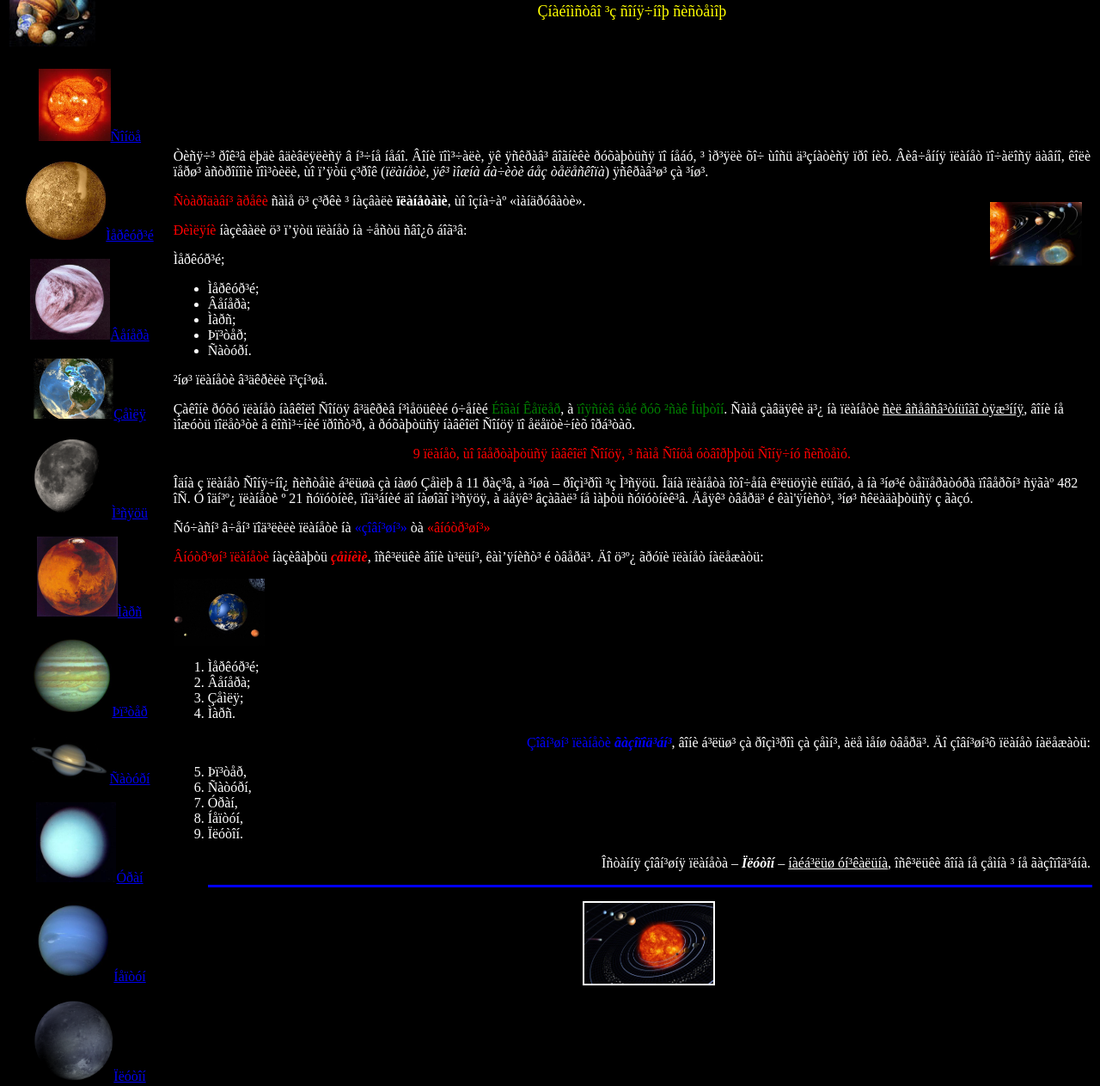
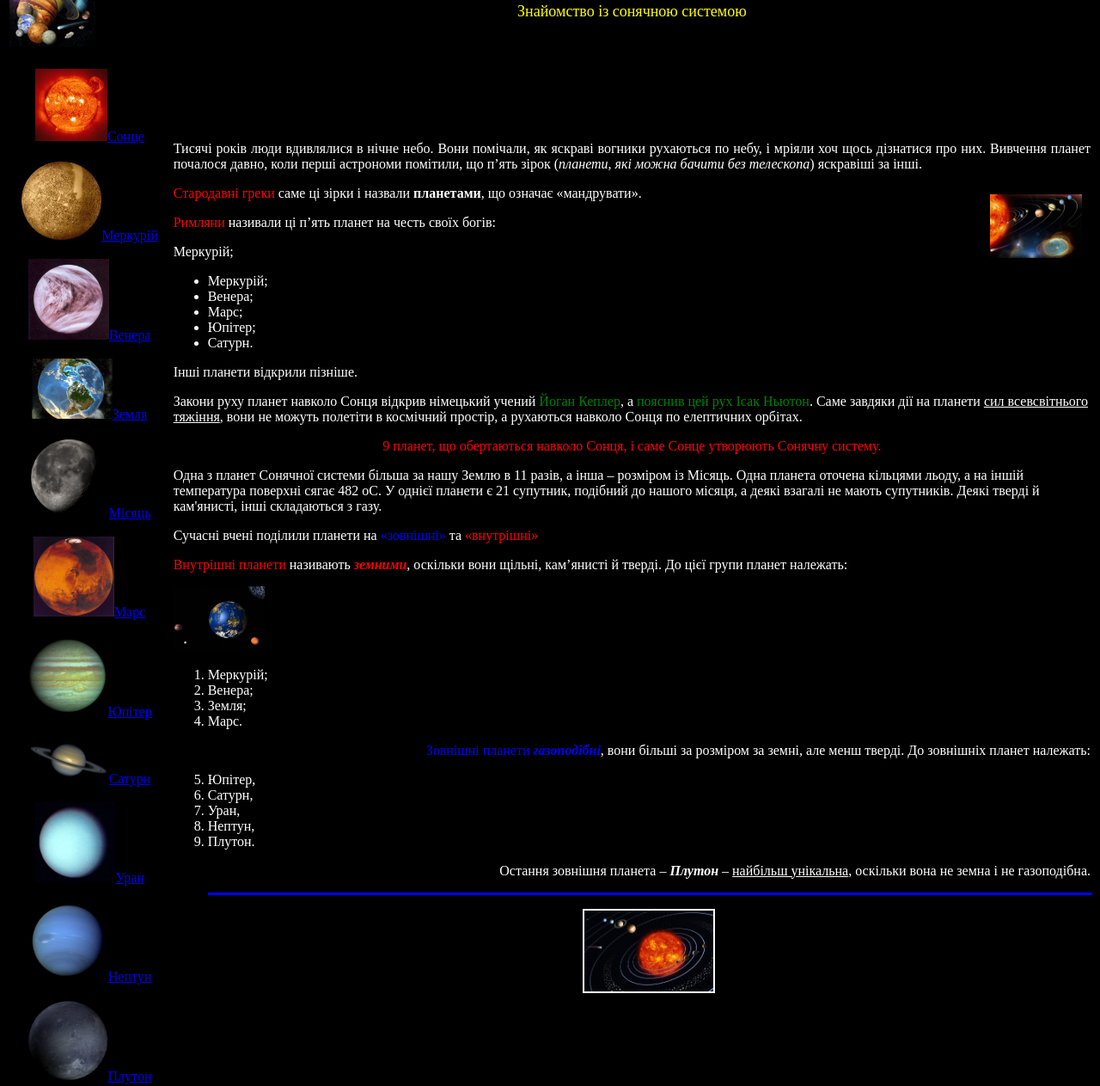
Before and after one commit to hanonvasynyt/hanonvasynyt.github.io, a plain HTML site: page index.html in a window 1280 px wide. Shown: the part 43-1306 px from the top of the page at 86% size. Drawn offline with Linux system fonts and the light colour scheme.

Commit message:
Update index.html

```diff
--- a/index.html
+++ b/index.html
@@ -1,8 +1,8 @@
 <!DOCTYPE html>
 <HTML>
 <HEAD>
-		<TITLE>Íàâ÷àëüíèé ñàéò ç ïðèðîäîçíàâñòâà</title>
-		<meta charset="utf-8">
+		<TITLE>Навчальний сайт з природознавства</title>
+
 
 	</head>
 	<BODY bgcolor="black"><font color="white">
@@ -13,56 +13,56 @@
 		<td width="15%"><IMG src="IMG\golovna.jpg"></td>
 		<TD align="CENTER" valign="middle">
 
-			<P align="center"><font color="yellow" size="4">Çíàéîìñòâî ³ç ñîíÿ÷íîþ ñèñòåìîþ</font></p></td></tr>
+			<P align="center"><font color="yellow" size="4">Знайомство із сонячною системою</font></p></td></tr>
 
 
 	<tr>
 		<td width="15%"  align="CENTER" valign="top">
-<br><a href="soln.html"><IMG src="IMG\sol2.jpg " width="45%">Ñîíöå</a></br>
-<br><a href="merkurij.html"><IMG src="IMG\merkurij.jpg" width="50%">Ìåðêóð³é</a></br>
-<br><a href="venera.html"><IMG src="IMG\venera.jpg" width="50%">Âåíåðà</a></br>
-<br><a href="zeml.html"><IMG src="IMG\zem11.jpg" width="50%">Çåìëÿ</a></br>
-<br><a href="misyats.html"><IMG src="IMG\Qs Moon 5.png" width="50%">Ì³ñÿöü</a></br>
-<br><a href="mars.html"><IMG src="IMG\Mars.jpg" width="50%">Ìàðñ</a></br>
-<br><a href="jupiter.html"><IMG src="IMG\jupiter.jpg" width="50%">Þï³òåð</a></br>
-<br><a href="saturn.html"><IMG src="IMG\saturn.jpg" width="50%">Ñàòóðí</a></br>
-<br><a href="uran.html"><IMG src="IMG\uran.jpg" width="50%">Óðàí</a></br>
-<br><a href="neptun.html"><IMG src="IMG\neptun.jpg" width="50%">Íåïòóí</a></br>
-<br><a href="pluton.html"><IMG src="IMG\QsPluto.png" width="50%">Ïëóòîí</a></br></td>
+<br><a href="soln.html"><IMG src="IMG\sol2.jpg " width="45%">Сонце</a></br>
+<br><a href="merkurij.html"><IMG src="IMG\merkurij.jpg" width="50%">Меркурій</a></br>
+<br><a href="venera.html"><IMG src="IMG\venera.jpg" width="50%">Венера</a></br>
+<br><a href="zeml.html"><IMG src="IMG\zem11.jpg" width="50%">Земля</a></br>
+<br><a href="misyats.html"><IMG src="IMG\Qs Moon 5.png" width="50%">Місяць</a></br>
+<br><a href="mars.html"><IMG src="IMG\Mars.jpg" width="50%">Марс</a></br>
+<br><a href="jupiter.html"><IMG src="IMG\jupiter.jpg" width="50%">Юпітер</a></br>
+<br><a href="saturn.html"><IMG src="IMG\saturn.jpg" width="50%">Сатурн</a></br>
+<br><a href="uran.html"><IMG src="IMG\uran.jpg" width="50%">Уран</a></br>
+<br><a href="neptun.html"><IMG src="IMG\neptun.jpg" width="50%">Нептун</a></br>
+<br><a href="pluton.html"><IMG src="IMG\QsPluto.png" width="50%">Плутон</a></br></td>
 
-<td><p align="justify">Òèñÿ÷³ ðîê³â ëþäè âäèâëÿëèñÿ â í³÷íå íåáî. Âîíè ïîì³÷àëè, ÿê ÿñêðàâ³ âîãíèêè ðóõàþòüñÿ ïî íåáó, ³ ìð³ÿëè õî÷ ùîñü ä³çíàòèñÿ ïðî íèõ. Âèâ÷åííÿ ïëàíåò ïî÷àëîñÿ äàâíî, êîëè ïåðø³ àñòðîíîìè ïîì³òèëè, ùî ï’ÿòü ç³ðîê (<i>ïëàíåòè, ÿê³ ìîæíà áà÷èòè áåç òåëåñêîïà</i>) ÿñêðàâ³ø³ çà ³íø³.</p>
-<IMG src="IMG\S2.jpg" align="right" width="10%" alt="Áóäîâà ñîíÿ÷íî¿ ñèñòåìè" Hspace="10" Vspace="10">
-<font color="red"><p align="justify">Ñòàðîäàâí³ ãðåêè</font> ñàìå ö³ ç³ðêè ³ íàçâàëè <b>ïëàíåòàìè</b>, ùî îçíà÷àº «ìàíäðóâàòè».</p>
-<p><font color="red">Ðèìëÿíè</font> íàçèâàëè ö³ ï’ÿòü ïëàíåò íà ÷åñòü ñâî¿õ áîã³â:</p>	Ìåðêóð³é;</tab></p>
+<td><p align="justify">Тисячі років люди вдивлялися в нічне небо. Вони помічали, як яскраві вогники рухаються по небу, і мріяли хоч щось дізнатися про них. Вивчення планет почалося давно, коли перші астрономи помітили, що п’ять зірок (<i>планети, які можна бачити без телескопа</i>) яскравіші за інші.</p>
+<IMG src="IMG\S2.jpg" align="right" width="10%" alt="Будова сонячної системи" Hspace="10" Vspace="10">
+<font color="red"><p align="justify">Стародавні греки</font> саме ці зірки і назвали <b>планетами</b>, що означає «мандрувати».</p>
+<p><font color="red">Римляни</font> називали ці п’ять планет на честь своїх богів:</p>	Меркурій;</tab></p>
 <ul>
-<li>Ìåðêóð³é;</li>
-<li>Âåíåðà;</li>
-<li>Ìàðñ;</li>
-<li>Þï³òåð;</li>
-<li>Ñàòóðí.</li>
+<li>Меркурій;</li>
+<li>Венера;</li>
+<li>Марс;</li>
+<li>Юпітер;</li>
+<li>Сатурн.</li>
 </ul>
-<p align="justify">²íø³ ïëàíåòè â³äêðèëè ï³çí³øå.</p>
-<p aling="justify">Çàêîíè ðóõó ïëàíåò íàâêîëî Ñîíöÿ â³äêðèâ í³ìåöüêèé ó÷åíèé <font color="green">Éîãàí Êåïëåð</font>, à <font color="green">ïîÿñíèâ öåé ðóõ ²ñàê Íüþòîí</font>. Ñàìå çàâäÿêè ä³¿ íà ïëàíåòè <u>ñèë âñåâñâ³òíüîãî òÿæ³ííÿ</u>, âîíè íå ìîæóòü ïîëåò³òè â êîñì³÷íèé ïðîñò³ð, à ðóõàþòüñÿ íàâêîëî Ñîíöÿ ïî åëåïòè÷íèõ îðá³òàõ.</p>
-<p align="center"><font color="red">9 ïëàíåò, ùî îáåðòàþòüñÿ íàâêîëî Ñîíöÿ, ³ ñàìå Ñîíöå óòâîðþþòü Ñîíÿ÷íó ñèñòåìó.</font></p>
-<p>Îäíà ç ïëàíåò Ñîíÿ÷íî¿ ñèñòåìè á³ëüøà çà íàøó Çåìëþ â 11 ðàç³â, à ³íøà – ðîçì³ðîì ³ç Ì³ñÿöü. Îäíà ïëàíåòà îòî÷åíà ê³ëüöÿìè ëüîäó, à íà ³íø³é òåìïåðàòóðà ïîâåðõí³ ñÿãàº 482 îÑ. Ó îäí³º¿ ïëàíåòè º 21 ñóïóòíèê, ïîä³áíèé äî íàøîãî ì³ñÿöÿ, à äåÿê³ âçàãàë³ íå ìàþòü ñóïóòíèê³â. Äåÿê³ òâåðä³ é êàì'ÿíèñò³, ³íø³ ñêëàäàþòüñÿ ç ãàçó.</p>
-<p>Ñó÷àñí³ â÷åí³ ïîä³ëèëè ïëàíåòè íà <font color="blue">«çîâí³øí³»</font> òà <font color="red">«âíóòð³øí³»</font></p>
-<p align="justify"><font color="red">Âíóòð³øí³ ïëàíåòè</font> íàçèâàþòü <i><b><font color="red">çåìíèìè</font></b></i>, îñê³ëüêè âîíè ù³ëüí³, êàì’ÿíèñò³ é òâåðä³.
-Äî ö³º¿ ãðóïè ïëàíåò íàëåæàòü:</p>
-<IMG src="IMG\s3.jpg" align="center" width="10%" alt="Áóäîâà ñîíÿ÷íî¿ ñèñòåìè">
+<p align="justify">Інші планети відкрили пізніше.</p>
+<p aling="justify">Закони руху планет навколо Сонця відкрив німецький учений <font color="green">Йоган Кеплер</font>, а <font color="green">пояснив цей рух Ісак Ньютон</font>. Саме завдяки дії на планети <u>сил всевсвітнього тяжіння</u>, вони не можуть полетіти в космічний простір, а рухаються навколо Сонця по елептичних орбітах.</p>
+<p align="center"><font color="red">9 планет, що обертаються навколо Сонця, і саме Сонце утворюють Сонячну систему.</font></p>
+<p>Одна з планет Сонячної системи більша за нашу Землю в 11 разів, а інша – розміром із Місяць. Одна планета оточена кільцями льоду, а на іншій температура поверхні сягає 482 оС. У однієї планети є 21 супутник, подібний до нашого місяця, а деякі взагалі не мають супутників. Деякі тверді й кам'янисті, інші складаються з газу.</p>
+<p>Сучасні вчені поділили планети на <font color="blue">«зовнішні»</font> та <font color="red">«внутрішні»</font></p>
+<p align="justify"><font color="red">Внутрішні планети</font> називають <i><b><font color="red">земними</font></b></i>, оскільки вони щільні, кам’янисті й тверді.
+До цієї групи планет належать:</p>
+<IMG src="IMG\s3.jpg" align="center" width="10%" alt="Будова сонячної системи">
 <ol>
-<li>Ìåðêóð³é;</li>
-<li>Âåíåðà;</li>
-<li>Çåìëÿ;</li>
-<li>Ìàðñ.</li>
+<li>Меркурій;</li>
+<li>Венера;</li>
+<li>Земля;</li>
+<li>Марс.</li>
 </ol>
-<p align="right"><font color="blue">Çîâí³øí³ ïëàíåòè <i><b>ãàçîïîä³áí³</b></i></font>, âîíè á³ëüø³ çà ðîçì³ðîì çà çåìí³, àëå ìåíø òâåðä³. Äî çîâí³øí³õ ïëàíåò íàëåæàòü:</p>
+<p align="right"><font color="blue">Зовнішні планети <i><b>газоподібні</b></i></font>, вони більші за розміром за земні, але менш тверді. До зовнішніх планет належать:</p>
 <ol start="5">
-<li>Þï³òåð,</li>
-<li>Ñàòóðí,</li>
-<li>Óðàí,</li>
-<li>Íåïòóí,</li>
-<li>Ïëóòîí.</p>
-<p align="right">Îñòàííÿ çîâí³øíÿ ïëàíåòà – <i><b>Ïëóòîí</i></b> – <u>íàéá³ëüø óí³êàëüíà</u>, îñê³ëüêè âîíà íå çåìíà ³ íå ãàçîïîä³áíà.</p>
+<li>Юпітер,</li>
+<li>Сатурн,</li>
+<li>Уран,</li>
+<li>Нептун,</li>
+<li>Плутон.</p>
+<p align="right">Остання зовнішня планета – <i><b>Плутон</i></b> – <u>найбільш унікальна</u>, оскільки вона не земна і не газоподібна.</p>
 <hr size="3" width="100%" color="blue">
 <p align = "center"><IMG src="IMG\s7.jpg" width="150" border = 2px>
 
```
